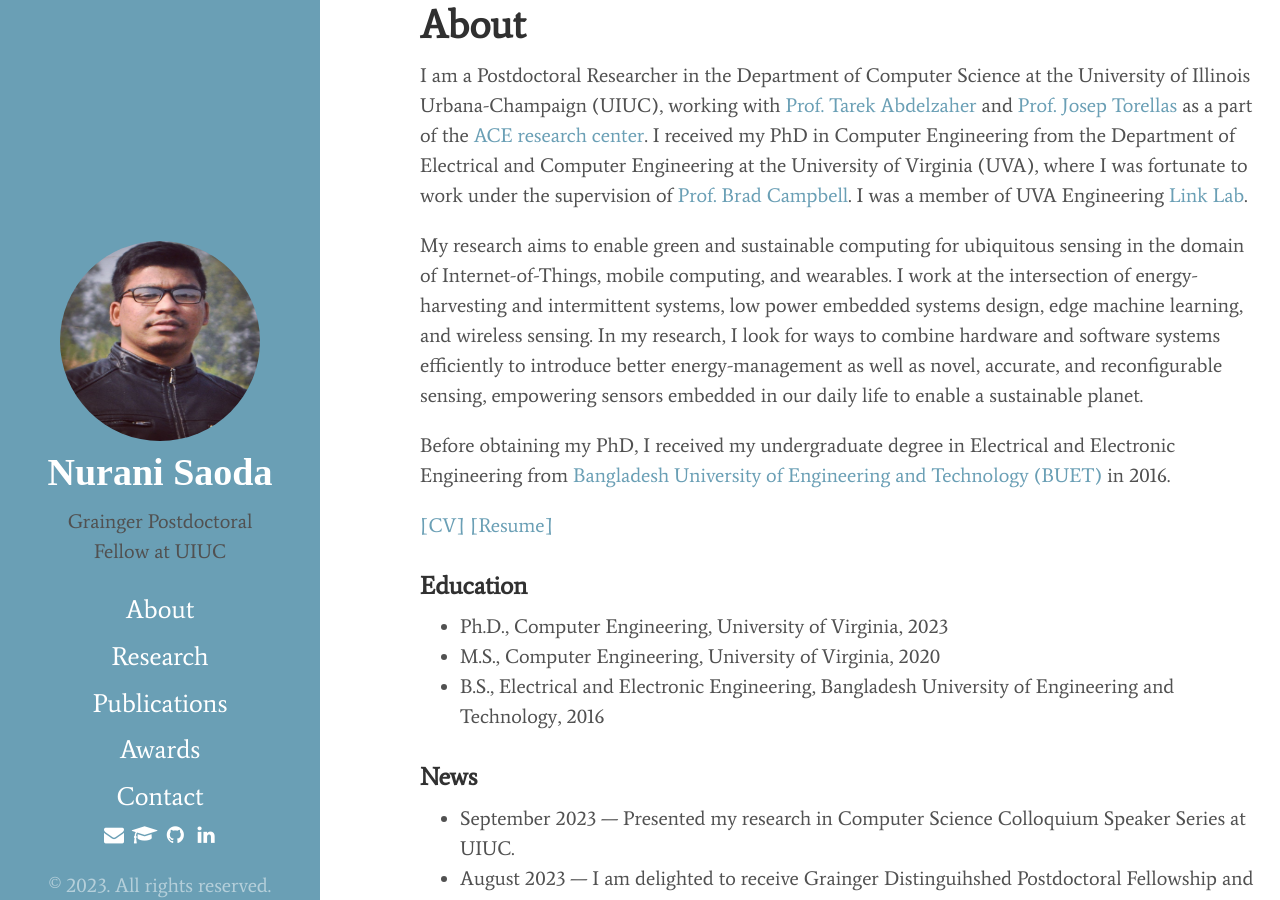
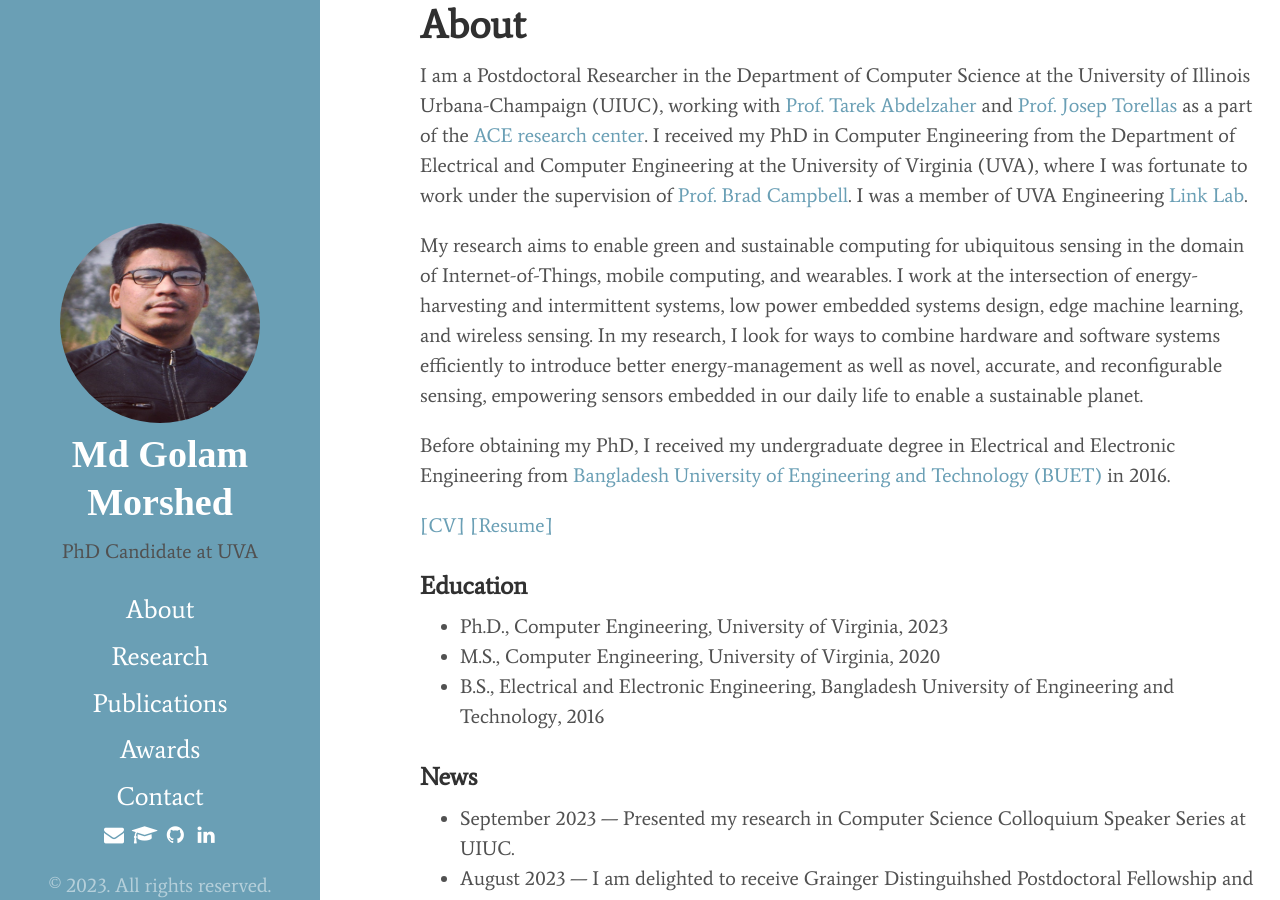
Before and after one commit to mgmorshed/mgmorshed.github.io, a Jekyll site: the page built from index.md, in a window 1280 px wide and 900 px high. Built offline with Jekyll 4.4.1, drawn with Linux system fonts in a browser that asks for light colours; cached includes are drawn as plain includes.

Commit message:
Update _config.yml

```diff
--- a/_config.yml
+++ b/_config.yml
@@ -7,15 +7,15 @@ permalink:        pretty
 #relative_permalinks: true
 
 # Setup
-title:            Nurani Saoda
-tagline:          'Nurani Saoda'
-description:      'Grainger Postdoctoral Fellow at UIUC'
-url:              http://nsaoda.github.io
+title:            Md Golam Morshed
+tagline:          'Md Golam Morshed'
+description:      'PhD Candidate at UVA'
+url:              http://mgmorshed.github.io
 #baseurl:          /
 
 author:
-  name:           'Nurani Saoda'
-  #url:            http://nsaoda.github.io
+  name:           'Md Golam Mrosehd'
+  #url:            http://mgmorshed.github.io
 
 logo:             /assets/img/photo_golam.jpg
 
@@ -35,7 +35,7 @@ github:
 
 tags:
 
-email_username: 'saoda@virginia.edu'
-github_username:  nsaoda
-scholar_username: 'https://scholar.google.com/citations?user=4c8hY_MAAAAJ&hl=en'
-linkedin_username: saodacynthia
+email_username: 'mm8by@virginia.edu'
+github_username:  mgmorshed
+scholar_username: 'https://scholar.google.com/citations?user=N_i37NQAAAAJ&hl=en'
+linkedin_username: golam-morshed-3050b0177
```
